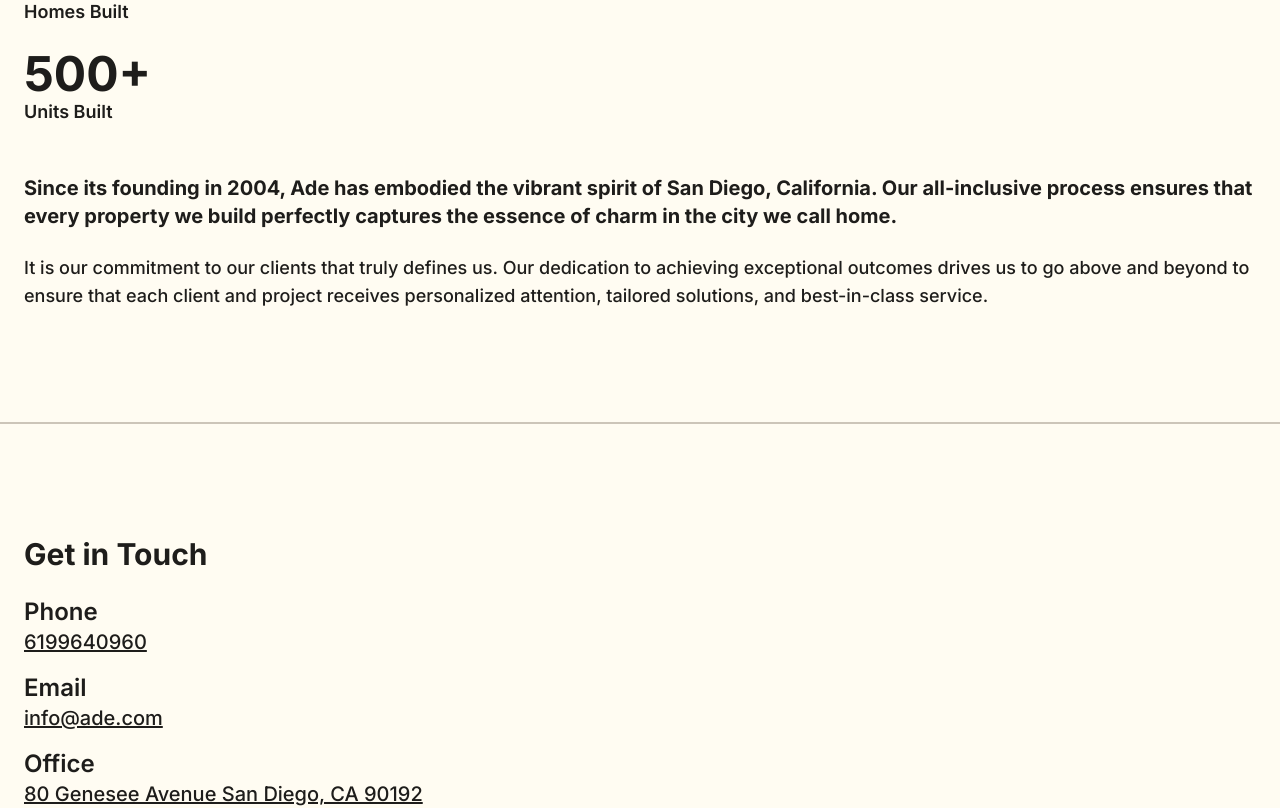
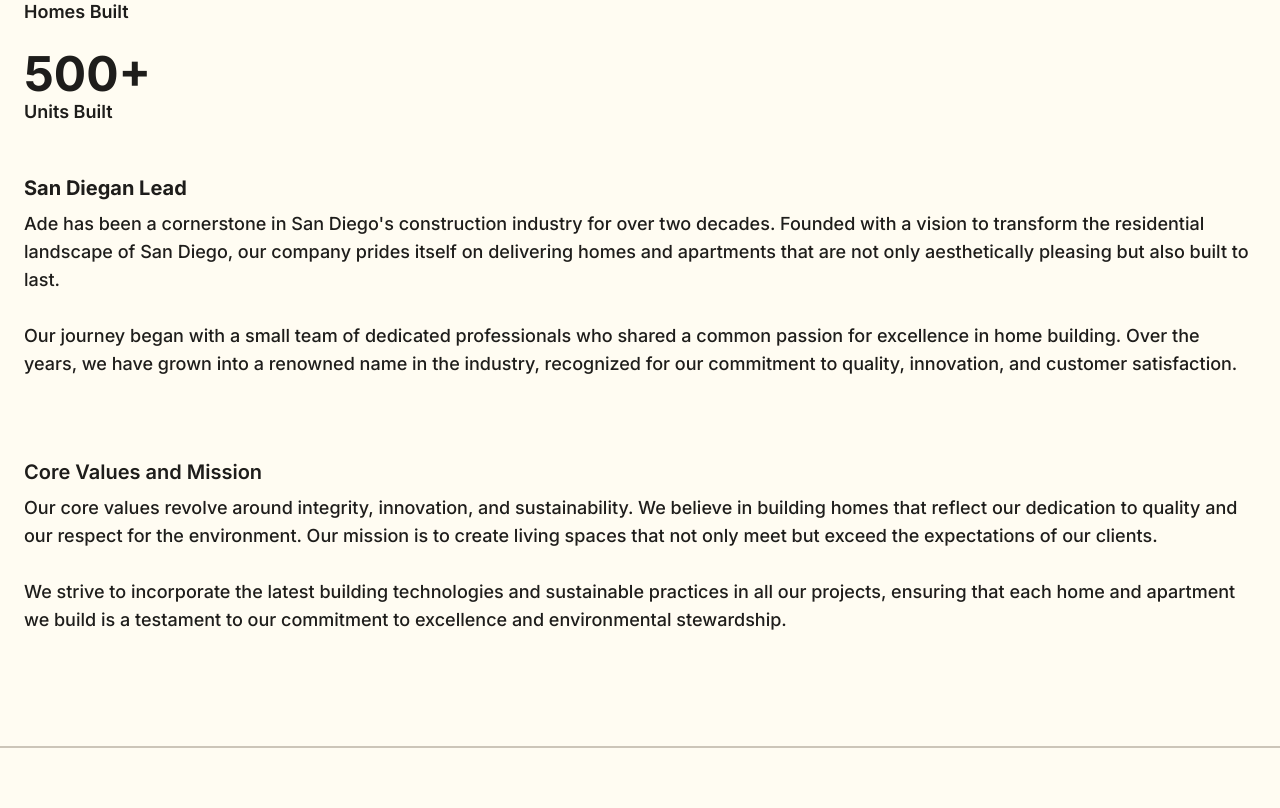
Before and after one commit to cdom27/ade-react-typescript-frontend, a React (Vite) app: page /vision in a window 1280 px wide. Shown: the part 880-1688 px from the top of the page. Built offline with nearby package versions, Linux system fonts and the light colour scheme.

Commit message:
Base page for Vision

```diff
--- a/src/routes/public/Vision.tsx
+++ b/src/routes/public/Vision.tsx
@@ -5,9 +5,7 @@ const Vision = () => {
   return (
     <PageLayout>
       <div className="space-y-10 pb-28 px-6">
-        <h2 className="text-2xl font-semibold">
-          Powered by Partnerships - Our Vision
-        </h2>
+        <h1 className="text-2xl font-semibold">Our Vision</h1>
         <img
           src={HeroImg}
           alt="Hilltop view of San Diego"
@@ -18,7 +16,7 @@ const Vision = () => {
         />
       </div>
       <div className="px-6 border-t-2 border-bg-secondary py-8 flex flex-col">
-        <h2 className="text-2xl font-semibold">About Ade</h2>
+        <h2 className="text-2xl font-semibold">History and Background</h2>
         <div className="flex flex-col space-y-6 pt-6">
           <div className="flex flex-col">
             <span className="text-5xl font-bold">20</span>
@@ -33,20 +31,40 @@ const Vision = () => {
             <span className="font-semibold text-lg">Units Built</span>
           </div>
         </div>
-        <div className="flex flex-col space-y-6 pt-12">
-          <p className="font-bold text-xl">
-            Since its founding in 2004, Ade has embodied the vibrant spirit of
-            San Diego, California. Our all-inclusive process ensures that every
-            property we build perfectly captures the essence of charm in the
-            city we call home.
-          </p>
-          <p className="font-medium text-lg">
-            It is our commitment to our clients that truly defines us. Our
-            dedication to achieving exceptional outcomes drives us to go above
-            and beyond to ensure that each client and project receives
-            personalized attention, tailored solutions, and best-in-class
-            service.
-          </p>
+        <div className="flex flex-col space-y-20 pt-12">
+          <div>
+            <h3 className="text-xl font-bold">San Diegan Lead</h3>
+            <p className="font-medium text-lg pt-2">
+              Ade has been a cornerstone in San Diego's construction industry
+              for over two decades. Founded with a vision to transform the
+              residential landscape of San Diego, our company prides itself on
+              delivering homes and apartments that are not only aesthetically
+              pleasing but also built to last.
+              <br />
+              <br />
+              Our journey began with a small team of dedicated professionals who
+              shared a common passion for excellence in home building. Over the
+              years, we have grown into a renowned name in the industry,
+              recognized for our commitment to quality, innovation, and customer
+              satisfaction.
+            </p>
+          </div>
+          <div>
+            <h3 className="text-xl font-semibold">Core Values and Mission</h3>
+            <p className="font-medium text-lg pt-2">
+              Our core values revolve around integrity, innovation, and
+              sustainability. We believe in building homes that reflect our
+              dedication to quality and our respect for the environment. Our
+              mission is to create living spaces that not only meet but exceed
+              the expectations of our clients.
+              <br />
+              <br />
+              We strive to incorporate the latest building technologies and
+              sustainable practices in all our projects, ensuring that each home
+              and apartment we build is a testament to our commitment to
+              excellence and environmental stewardship.
+            </p>
+          </div>
         </div>
       </div>
     </PageLayout>
```
